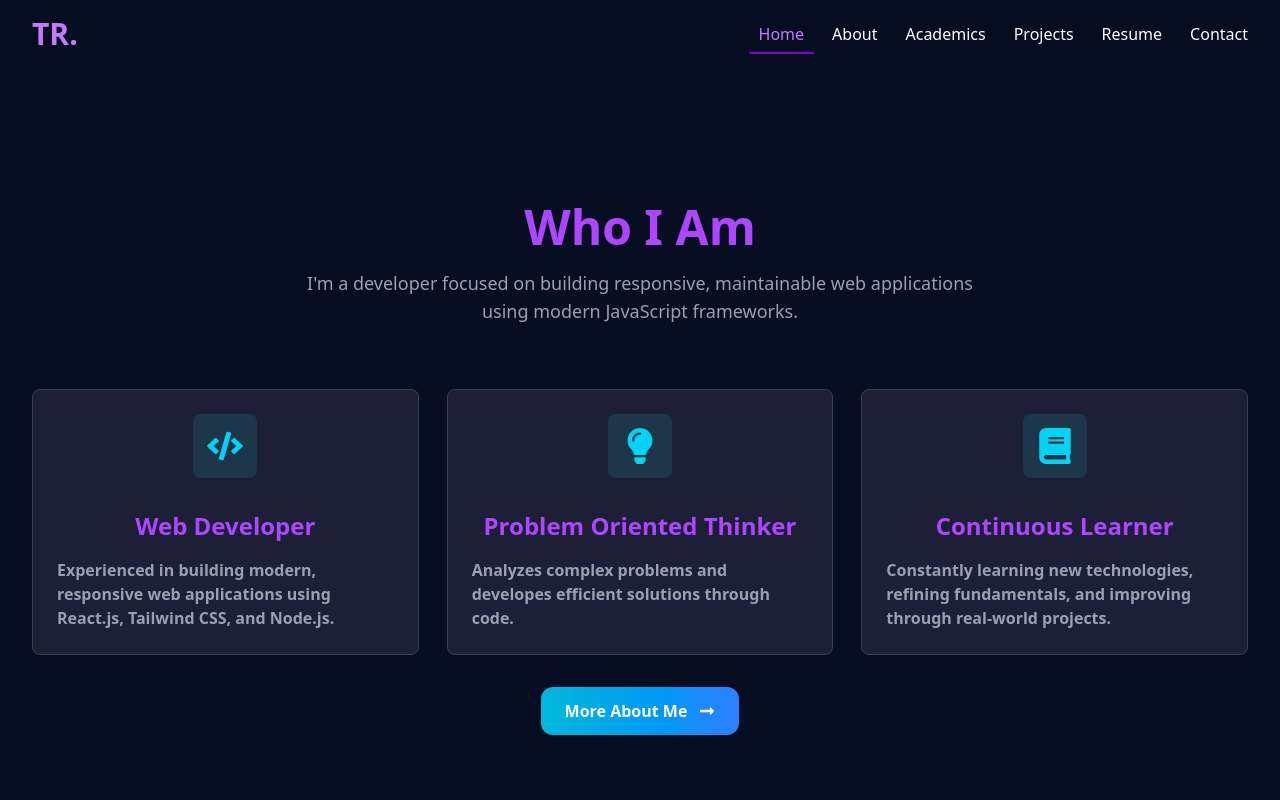
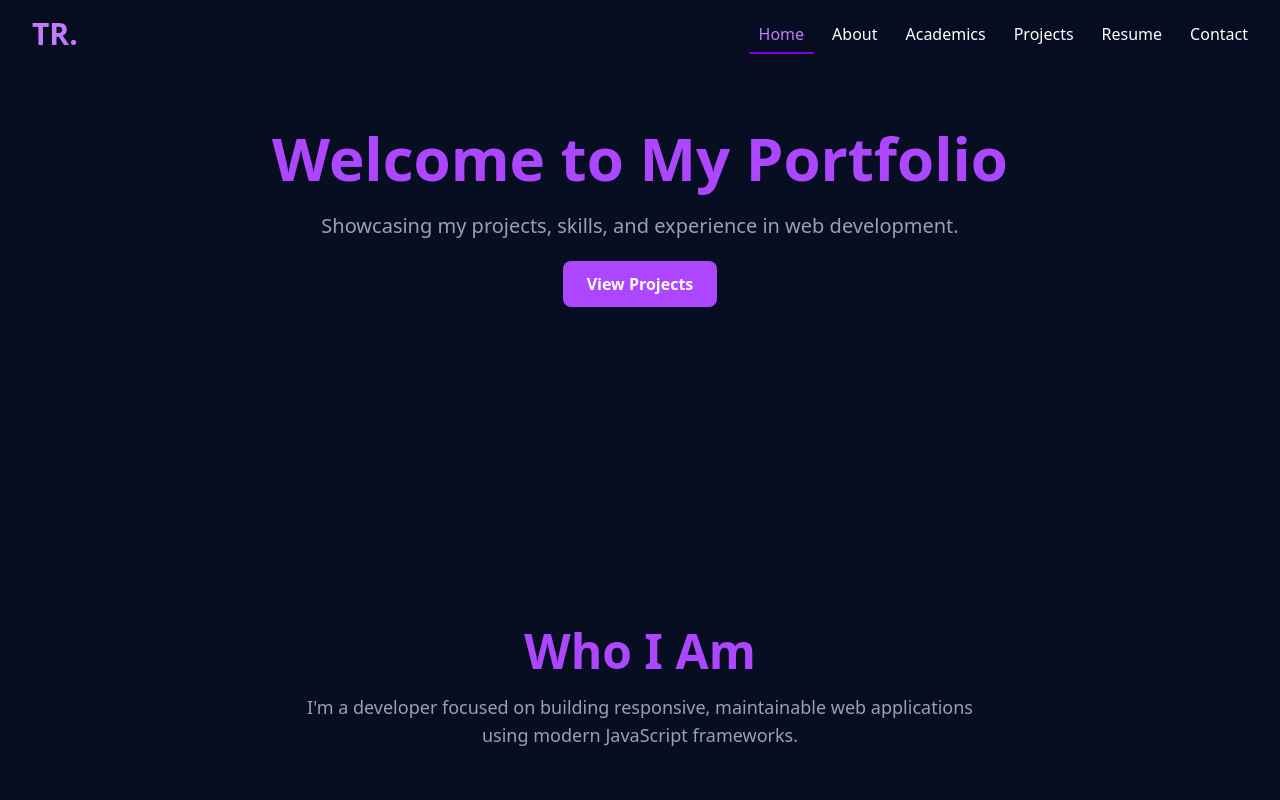
Before and after one commit to Tanmayraj503/react-project-card, a React (Vite) app: page / in a window 1280 px wide. Shown: the top 800 px of the page. Built offline with nearby package versions, Linux system fonts and the light colour scheme.

Commit message:
hero section addition

```diff
--- a/src/components/AboutHome.jsx
+++ b/src/components/AboutHome.jsx
@@ -43,7 +43,7 @@ export default function AboutHome() {
                                 delay: index * 0.2,
                             }}
                             className="bg-[#1C1F36] rounded-lg p-6 border border-gray-700
-                             flex flex-col gap-4 text-white font-semibold"
+                             flex flex-col gap-4 text-white font-semibold shadow-xl hover:shadow-purple-900/20 transition-shadow duration-300"
                         >
                             <div className="flex justify-center bg-[#26727c48] rounded-lg w-16 h-16 mx-auto items-center mb-4">
                                 <p className="text-cyan-400  text-4xl">{item.icon}</p>
@@ -59,7 +59,7 @@ export default function AboutHome() {
                                 whileInView={{ opacity: 1, y: 0 }}
                                 viewport={{ once: true, amount: 0.5 }}
                                 transition={{ duration: 0.8, ease: "easeOut" }}>
-                                <button className="bg-linear-to-r from-cyan-500 to-blue-500 text-white font-bold py-3 px-6 rounded-xl transition duration-300 flex items-center justify-center gap-3 hover:shadow-lg hover:shadow-cyan-900/60 hover:-translate-y-0.5" onClick={() => navigate("/about")}>
+                                <button className="bg-linear-to-r from-cyan-500 to-blue-500 text-white font-bold py-3 px-6 rounded-xl transition duration-300 flex items-center justify-center gap-3 hover:shadow-lg mt-4 hover:shadow-cyan-900/60 hover:-translate-y-0.5" onClick={() => navigate("/about")}>
                                     More About Me <FaLongArrowAltRight />
                                 </button>
                             </motion.div>
--- /dev/null
+++ b/src/components/Hero.jsx
@@ -0,0 +1,12 @@
+import React from "react";
+export default function Hero() {
+    return (
+        <section className="Hero">
+            <div className="max-w-7xl mx-auto px-6 py-32 text-center">
+                <h1 className="text-5xl md:text-6xl font-bold text-purple-500 mb-6">Welcome to My Portfolio</h1>
+                <p className="text-gray-400 text-lg md:text-xl mb-8">Showcasing my projects, skills, and experience in web development.</p>
+                <a href="#projects" className="bg-purple-500 text-white font-semibold py-3 px-6 rounded-lg hover:bg-purple-600 transition duration-300">View Projects</a>
+            </div>
+        </section>
+    );
+}
--- a/src/components/Home.jsx
+++ b/src/components/Home.jsx
@@ -6,11 +6,14 @@ import Footer from "./Footer.jsx";
 import ScrollToTopButton from "./ScrollToTopButton.jsx";
 import Techstack from "./Techstack.jsx";
 import AboutHome from "./AboutHome.jsx";
+import Hero from "./hero.jsx";
+
 
 export default function Home() {
     return (
         <>
             <Header />
+            <Hero />
             <AboutHome />
             <Techstack />
             <ProjectCarPortfolio />
```
Also changed, not shown: logo.png.
